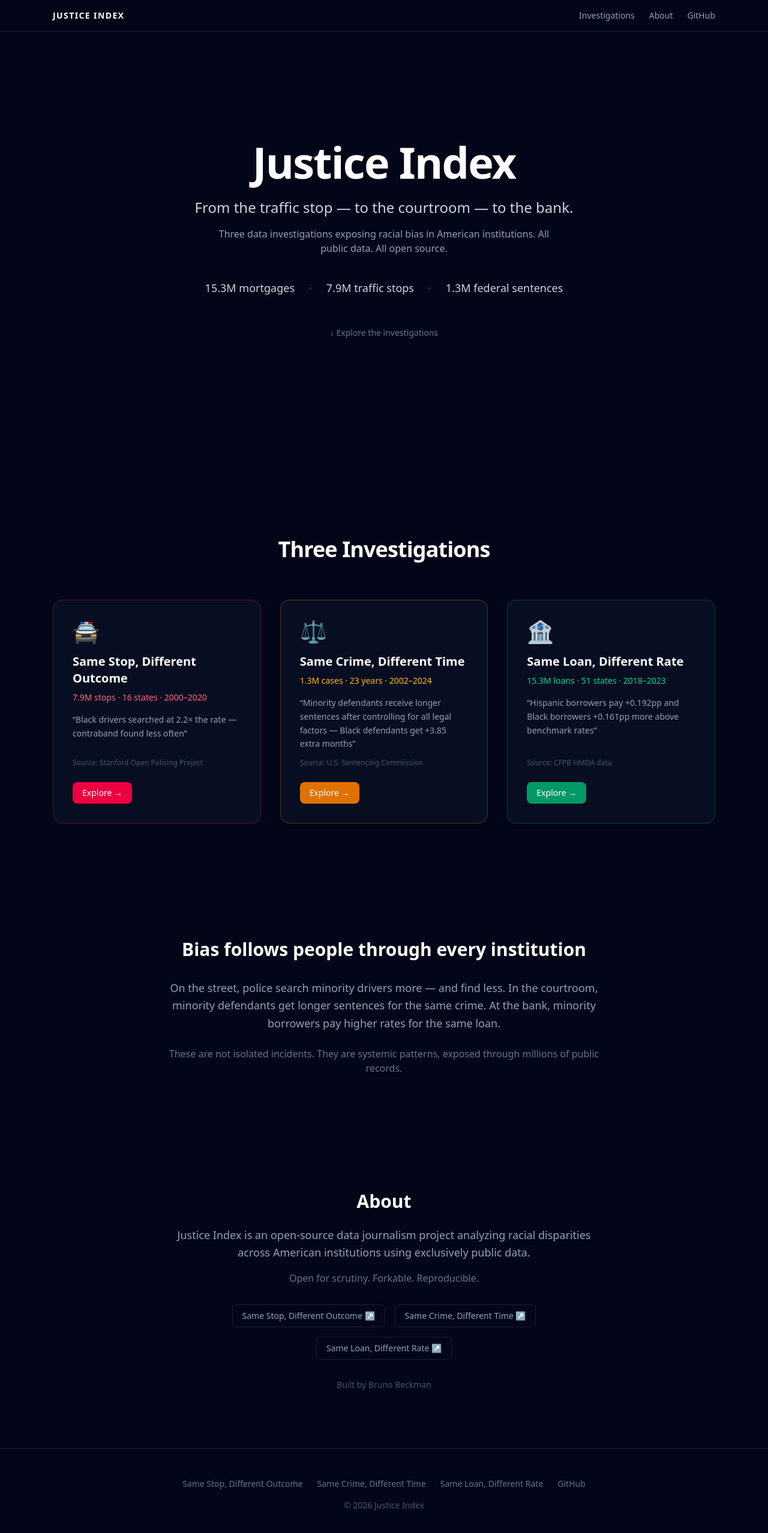
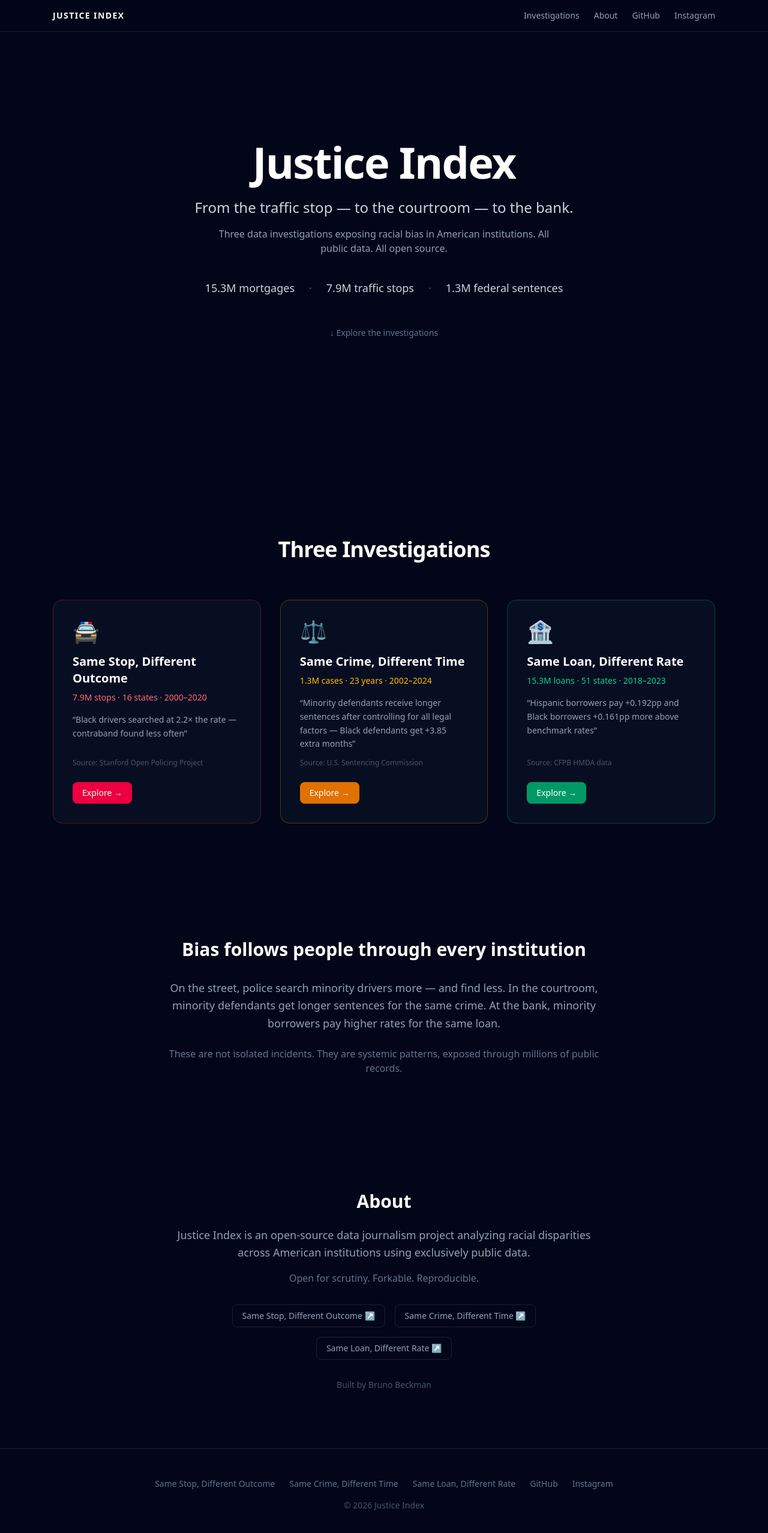
Before and after one commit to brunobossgang/justice-index-hub, a Next.js app in the folder web/: page / in a window 1280 px wide. Shown: the top 2556 px of the page at 60% size. Built offline with nearby package versions, Linux system fonts and the light colour scheme.

Commit message:
Add Instagram link to nav

```diff
--- a/web/app/page.tsx
+++ b/web/app/page.tsx
@@ -133,6 +133,14 @@
               className="hover:text-white transition"
             >
               GitHub
+            </a>
+            <a
+              href="https://instagram.com/justiceindex"
+              target="_blank"
+              rel="noopener noreferrer"
+              className="hover:text-white transition"
+            >
+              Instagram
             </a>
           </div>
         </div>
@@ -316,6 +324,14 @@
             >
               GitHub
             </a>
+            <a
+              href="https://instagram.com/justiceindex"
+              target="_blank"
+              rel="noopener noreferrer"
+              className="hover:text-white transition"
+            >
+              Instagram
+            </a>
           </div>
           <p className="text-slate-600">© 2026 Justice Index</p>
         </div>
```
